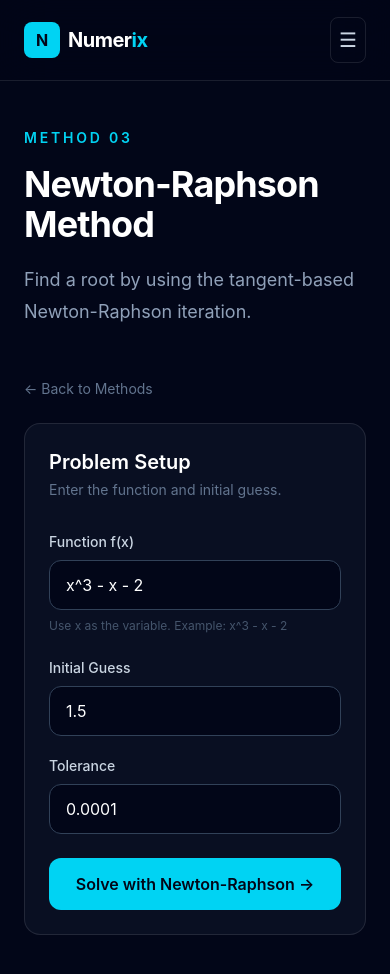
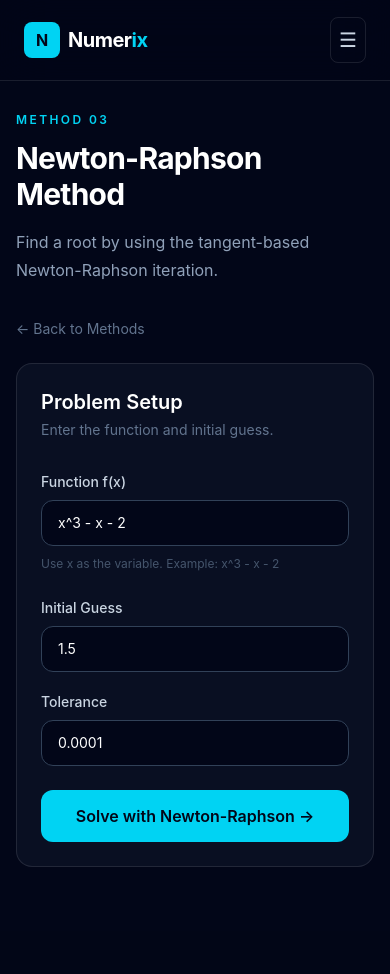
Before and after one commit to iishikaverma/numerix-frontend, a React (Vite) app: page /methods/newton in a window 390 px wide. Shown: the top 974 px of the page. After the commit the page ends 931 px from the top, so only its background shows below. Built offline with nearby package versions, Linux system fonts and the light colour scheme.

Commit message:
style: improve solver component responsiveness

```diff
--- a/src/components/solver/EquationInput.tsx
+++ b/src/components/solver/EquationInput.tsx
@@ -22,10 +22,10 @@ function EquationInput({
         value={value}
         onChange={(event) => onChange(event.target.value)}
         placeholder="Example: x^3 - x - 2"
-        className="w-full rounded-xl border border-slate-700 bg-slate-950 px-4 py-3 text-white outline-none transition placeholder:text-slate-600 focus:border-cyan-400 focus:ring-2 focus:ring-cyan-400/10"
+        className="w-full rounded-xl border border-slate-700 bg-slate-950 px-4 py-3 text-sm text-white outline-none transition placeholder:text-slate-600 focus:border-cyan-400 focus:ring-2 focus:ring-cyan-400/10 sm:text-base"
       />
 
-      <p className="mt-2 text-xs text-slate-600">
+      <p className="mt-2 text-xs leading-5 text-slate-600">
         Use x as the variable. Example: x^3 - x - 2
       </p>
     </div>
--- a/src/components/solver/ParameterInput.tsx
+++ b/src/components/solver/ParameterInput.tsx
@@ -25,7 +25,7 @@ function ParameterInput({
         step={step}
         onChange={(event) => onChange(event.target.value)}
         placeholder={placeholder}
-        className="w-full rounded-xl border border-slate-700 bg-slate-950 px-4 py-3 text-white outline-none transition placeholder:text-slate-600 focus:border-cyan-400 focus:ring-2 focus:ring-cyan-400/10"
+        className="w-full rounded-xl border border-slate-700 bg-slate-950 px-4 py-3 text-sm text-white outline-none transition placeholder:text-slate-600 focus:border-cyan-400 focus:ring-2 focus:ring-cyan-400/10 sm:text-base"
       />
     </div>
   );
--- a/src/components/solver/ResultCard.tsx
+++ b/src/components/solver/ResultCard.tsx
@@ -12,17 +12,16 @@ function ResultCard({
   converged,
 }: ResultCardProps) {
   return (
-    <div className="rounded-2xl border border-white/10 bg-slate-900/60 p-6">
-
-      <div className="flex flex-col justify-between gap-4 sm:flex-row sm:items-center">
-        <div>
+    <div className="rounded-2xl border border-white/10 bg-slate-900/60 p-5 sm:p-6">
+      <div className="flex flex-col justify-between gap-5 sm:flex-row sm:items-center">
+        <div className="min-w-0">
           <p className="text-sm text-slate-500">
             Numerical Result
           </p>
 
-            <p className="mt-2 break-all text-4xl font-bold text-cyan-400 sm:text-5xl">
-                {root}
-            </p>
+          <p className="mt-2 break-all text-3xl font-bold text-cyan-400 sm:text-5xl">
+            {root}
+          </p>
 
           <p className="mt-1 text-sm text-slate-500">
             Approximate root
@@ -30,7 +29,7 @@ function ResultCard({
         </div>
 
         <div
-          className={`rounded-full border px-4 py-2 text-sm font-medium ${
+          className={`self-start rounded-full border px-4 py-2 text-xs font-medium sm:text-sm ${
             converged
               ? "border-emerald-400/20 bg-emerald-400/10 text-emerald-400"
               : "border-amber-400/20 bg-amber-400/10 text-amber-400"
@@ -41,11 +40,11 @@ function ResultCard({
       </div>
 
       <div className="mt-6 grid grid-cols-2 gap-4 border-t border-white/5 pt-6 sm:grid-cols-3">
-
         <div>
           <p className="text-xs text-slate-600">
             Iterations
           </p>
+
           <p className="mt-1 font-semibold text-slate-200">
             {iterations}
           </p>
@@ -55,7 +54,8 @@ function ResultCard({
           <p className="text-xs text-slate-600">
             Error
           </p>
-          <p className="mt-1 font-semibold text-slate-200">
+
+          <p className="mt-1 break-all font-semibold text-slate-200">
             {error}
           </p>
         </div>
@@ -64,15 +64,17 @@ function ResultCard({
           <p className="text-xs text-slate-600">
             Status
           </p>
+
           <p
             className={`mt-1 font-semibold ${
-              converged ? "text-emerald-400" : "text-amber-400"
+              converged
+                ? "text-emerald-400"
+                : "text-amber-400"
             }`}
           >
             {converged ? "Successful" : "Incomplete"}
           </p>
         </div>
-
       </div>
     </div>
   );
--- a/src/components/solver/SolverLayout.tsx
+++ b/src/components/solver/SolverLayout.tsx
@@ -17,28 +17,28 @@ function SolverLayout({
 }: SolverLayoutProps) {
   return (
     <main className="min-h-screen bg-slate-950 text-white">
-      <section className="px-6 pb-20 pt-32">
+      <section className="px-4 pb-16 pt-28 sm:px-6 sm:pb-20 sm:pt-32">
         <div className="mx-auto max-w-6xl">
 
           {/* Header */}
           <div className="max-w-3xl">
             <p
-              className={`text-sm font-semibold uppercase tracking-[0.2em] ${accent}`}
+              className={`text-xs font-semibold uppercase tracking-[0.2em] sm:text-sm ${accent}`}
             >
               Method {methodNumber}
             </p>
 
-            <h1 className="mt-4 text-4xl font-bold tracking-tight sm:text-5xl">
+            <h1 className="mt-3 text-3xl font-bold tracking-tight sm:mt-4 sm:text-5xl">
               {methodName}
             </h1>
 
-            <p className="mt-5 text-lg leading-8 text-slate-400">
+            <p className="mt-4 text-base leading-7 text-slate-400 sm:mt-5 sm:text-lg sm:leading-8">
               {description}
             </p>
           </div>
 
           {/* Solver content */}
-          <div className="mt-12">
+          <div className="mt-8 sm:mt-12">
             {children}
           </div>
 
```
